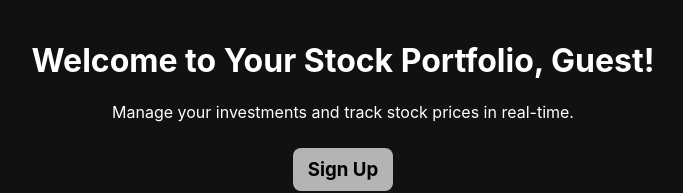
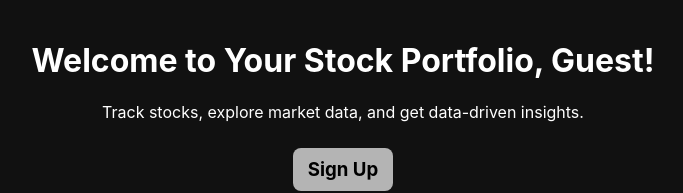
Before and after one commit to hmm274/stock-portfolio, a React (Create React App) app: page / in a window 1280 px wide. Shown: the top 193 px of the page, without its empty margins (297-980 px from the left). Built offline with nearby package versions, Linux system fonts and the light colour scheme; no server answers; the HTML template or start-up script is replaced by a standard one.

Commit message:
Version 4.1
Fixed local backend deployment

```diff
--- a/src/components/Homepage.js
+++ b/src/components/Homepage.js
@@ -38,7 +38,7 @@ const Homepage = () => {
     return (
         <div className="homepage">
             <h1>Welcome to Your Stock Portfolio, {name}!</h1>
-            <p>Manage your investments and track stock prices in real-time.</p>
+            <p>Track stocks, explore market data, and get data-driven insights.</p>
 
             <div className="homepage-links">
                 {currentUser ? (
```
Also changed, not shown: src/backend/requirements.txt, 2 other files (tests, documents, lock files or other folders).
